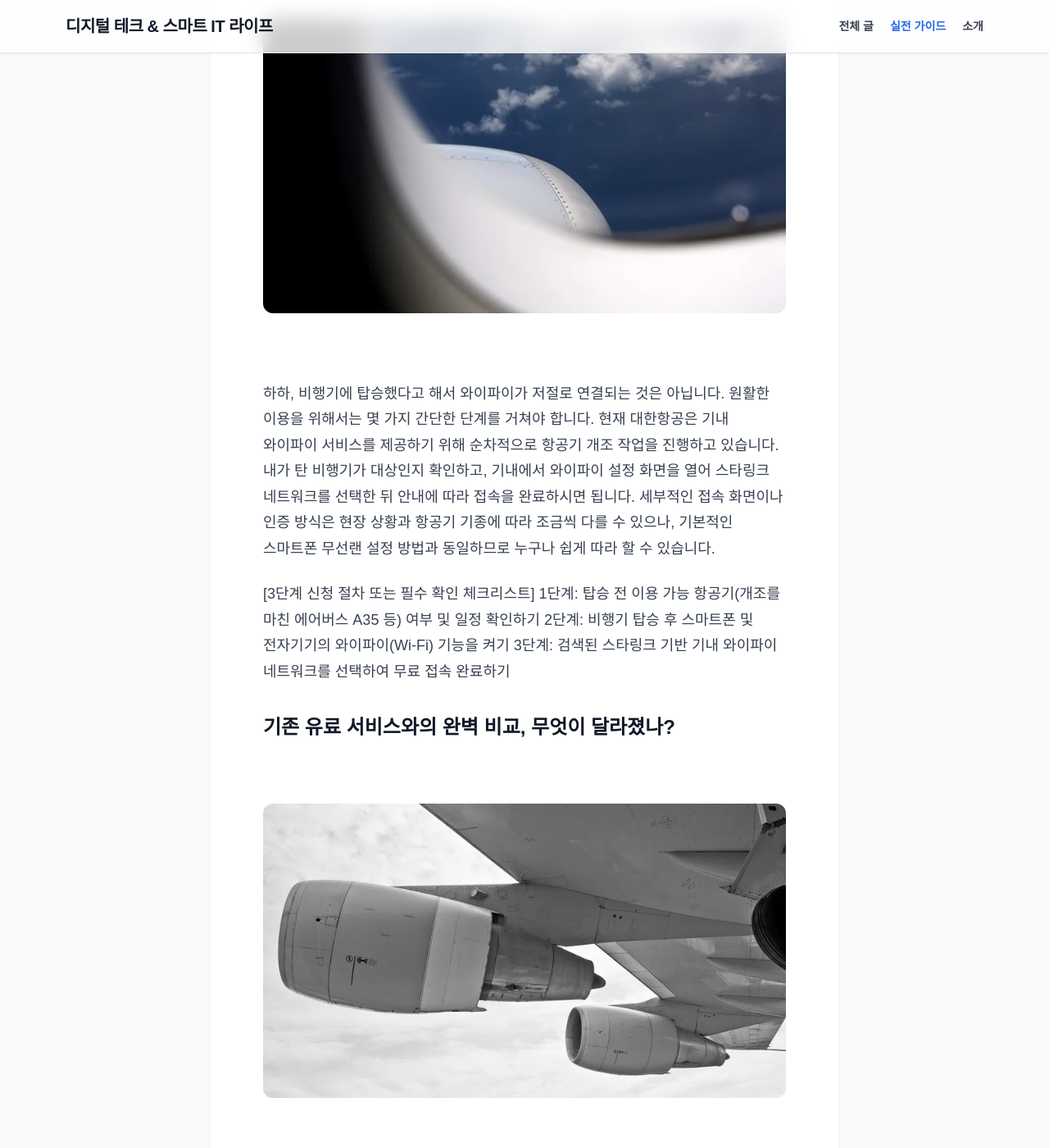
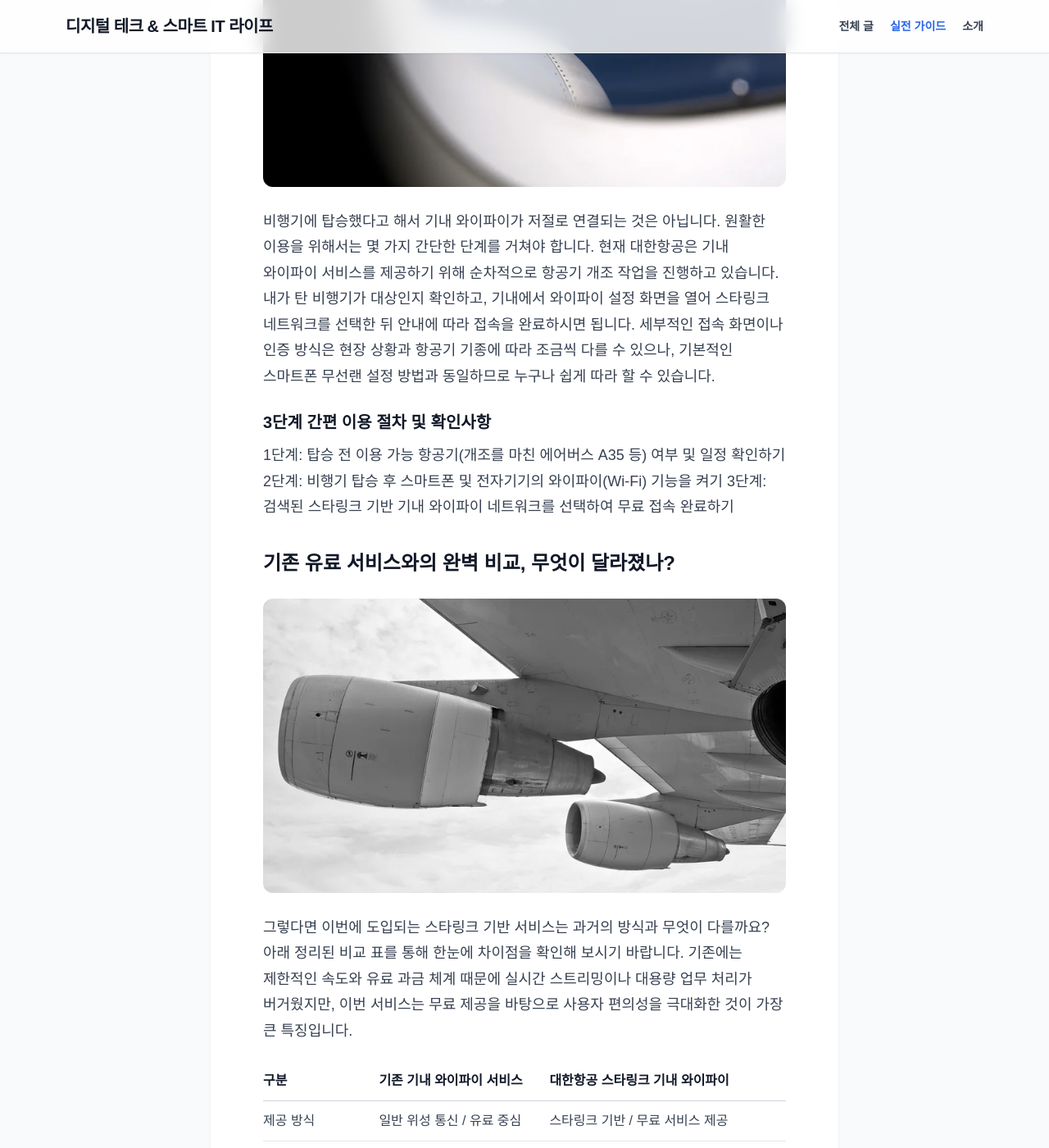
Before and after one commit to somsoo/blog-tech-kr, a Jekyll site: the page built from _posts/2026-09-11-대한항공-스타링크-기내-무료-와이파이.md, in a window 1280 px wide and 1400 px high, scrolled down 1731 px. Shown: the whole window at 82% size. Built offline with Jekyll 4.4.1, drawn with Linux system fonts in a browser that asks for light colours; nearby versions of some CDN libraries; some web fonts are replaced.

```diff
--- a/_posts/2026-09-11------.md
+++ b/_posts/2026-09-11-대한항공-스타링크-기내-무료-와이파이.md
@@ -8,30 +8,30 @@ description: "대한항공이 도입한 스타링크 기내 무료 와이파이
 
 ## 하늘 위에서 끊김 없는 연결, 대한항공 스타링크 와이파이 시대의 개막
 
-<br>
-![Market Chart]({{ '/' | append: 'assets/images/vibe_1789100368_0.webp' | relative_url }})
-<br>
+
+![대한항공 스타링크 기내 무료 와이파이 인포그래픽]({{ '/' | append: 'assets/images/vibe_1789100368_0.webp' | relative_url }})
+
 
 안녕하세요, 10년 차 IT 전문 칼럼니스트입니다. 스마트폰 없는 일상은 이제 상상하기 어렵지만, 그동안 비행기 안더러는 하늘 위에서 인터넷을 쓰는 일이 유료이거나 속도가 느려 큰 맘을 먹어야 하는 일이었습니다. 하지만 이제 항공기 무료 와이파이 시대가 본격적으로 열렸습니다. 대한항공이 바로 오는 15일부터 일부 항공편을 시작으로 스타링크 기반의 기내 무료 와이파이 서비스를 전격 제공한다고 발표했기 때문입니다. 복잡한 기술 용어는 모두 빼고, 오늘 당장 비행기 안에서 이 혜택을 누릴 수 있는 실전 가이드를 짚어드리겠습니다. 이번 서비스는 스페이스X의 위성인터넷인 스타링크를 기반으로 하기에, 비행 중에도 지상 못지않은 빠른 연결을 기대할 수 있습니다.
 
 ## 누구보다 빠르게 즐기는 3단계 접속 가이드
 
-<br>
-![Market Chart]({{ '/' | append: 'assets/images/vibe_1789100368_1.webp' | relative_url }})
-<br>
 
-하하, 비행기에 탑승했다고 해서 와이파이가 저절로 연결되는 것은 아닙니다. 원활한 이용을 위해서는 몇 가지 간단한 단계를 거쳐야 합니다. 현재 대한항공은 기내 와이파이 서비스를 제공하기 위해 순차적으로 항공기 개조 작업을 진행하고 있습니다. 내가 탄 비행기가 대상인지 확인하고, 기내에서 와이파이 설정 화면을 열어 스타링크 네트워크를 선택한 뒤 안내에 따라 접속을 완료하시면 됩니다. 세부적인 접속 화면이나 인증 방식은 현장 상황과 항공기 기종에 따라 조금씩 다를 수 있으나, 기본적인 스마트폰 무선랜 설정 방법과 동일하므로 누구나 쉽게 따라 할 수 있습니다.
+![대한항공 스타링크 기내 무료 와이파이 인포그래픽]({{ '/' | append: 'assets/images/vibe_1789100368_1.webp' | relative_url }})
 
-[3단계 신청 절차 또는 필수 확인 체크리스트]
+
+비행기에 탑승했다고 해서 기내 와이파이가 저절로 연결되는 것은 아닙니다. 원활한 이용을 위해서는 몇 가지 간단한 단계를 거쳐야 합니다. 현재 대한항공은 기내 와이파이 서비스를 제공하기 위해 순차적으로 항공기 개조 작업을 진행하고 있습니다. 내가 탄 비행기가 대상인지 확인하고, 기내에서 와이파이 설정 화면을 열어 스타링크 네트워크를 선택한 뒤 안내에 따라 접속을 완료하시면 됩니다. 세부적인 접속 화면이나 인증 방식은 현장 상황과 항공기 기종에 따라 조금씩 다를 수 있으나, 기본적인 스마트폰 무선랜 설정 방법과 동일하므로 누구나 쉽게 따라 할 수 있습니다.
+
+### 3단계 간편 이용 절차 및 확인사항
 1단계: 탑승 전 이용 가능 항공기(개조를 마친 에어버스 A35 등) 여부 및 일정 확인하기
 2단계: 비행기 탑승 후 스마트폰 및 전자기기의 와이파이(Wi-Fi) 기능을 켜기
 3단계: 검색된 스타링크 기반 기내 와이파이 네트워크를 선택하여 무료 접속 완료하기
 
 ## 기존 유료 서비스와의 완벽 비교, 무엇이 달라졌나?
 
-<br>
-![Market Chart]({{ '/' | append: 'assets/images/vibe_1789100368_2.webp' | relative_url }})
-<br>
+
+![대한항공 스타링크 기내 무료 와이파이 인포그래픽]({{ '/' | append: 'assets/images/vibe_1789100368_2.webp' | relative_url }})
+
 
 그렇다면 이번에 도입되는 스타링크 기반 서비스는 과거의 방식과 무엇이 다를까요? 아래 정리된 비교 표를 통해 한눈에 차이점을 확인해 보시기 바랍니다. 기존에는 제한적인 속도와 유료 과금 체계 때문에 실시간 스트리밍이나 대용량 업무 처리가 버거웠지만, 이번 서비스는 무료 제공을 바탕으로 사용자 편의성을 극대화한 것이 가장 큰 특징입니다.
 
@@ -43,9 +43,9 @@ description: "대한항공이 도입한 스타링크 기내 무료 와이파이
 
 ## 접속 오류 발생 시 대처 요령 및 향후 전망
 
-<br>
-![Market Chart]({{ '/' | append: 'assets/images/vibe_1789100369_3.webp' | relative_url }})
-<br>
+
+![대한항공 스타링크 기내 무료 와이파이 인포그래픽]({{ '/' | append: 'assets/images/vibe_1789100369_3.webp' | relative_url }})
+
 
 비행기라는 특수한 환경 속에서 와이파이를 이용하다 보면 가끔 연결이 원활하지 않거나 인증 창이 뜨지 않는 오류를 마주할 수 있습니다. 이럴 때는 당황하지 마시고 스마트폰의 와이파이 기능을 완전히 껐다가 다시 켜는 '재부팅'을 시도해 보세요. 또한, 현재 서비스는 오는 15일부터 '일부 항공편을 시작으로' 순차 확대되는 단계이므로, 탑승하신 항공기가 아직 개조 작업 전이라면 서비스 대상에서 제외될 수 있다는 점을 유념하셔야 합니다. 정확한 전체 기종 확대 일정이나 세부 요금 외의 정책적 기준은 추후 고시될 예정이므로, 대한항공의 공식 안내를 수시로 확인하는 것이 가장 확실한 방법입니다. 이번 스타링크 도입을 시작으로 하늘 위 디지털 라이프는 더욱 편리해질 것입니다. 출장이나 여행길에 이 가이드를 활용해 끊김 없는 스마트한 비행을 즐겨보시길 바랍니다.
 <div style="margin: 35px 0; padding: 16px 20px; border-left: 4px solid #3b82f6; background-color: #f8fafc; font-size: 13px; color: #475569; line-height: 1.6;">
```
Also changed, not shown: auto_poster.py (+12 -4 lines), prompts/draft_template.txt (+9 -1 lines).
